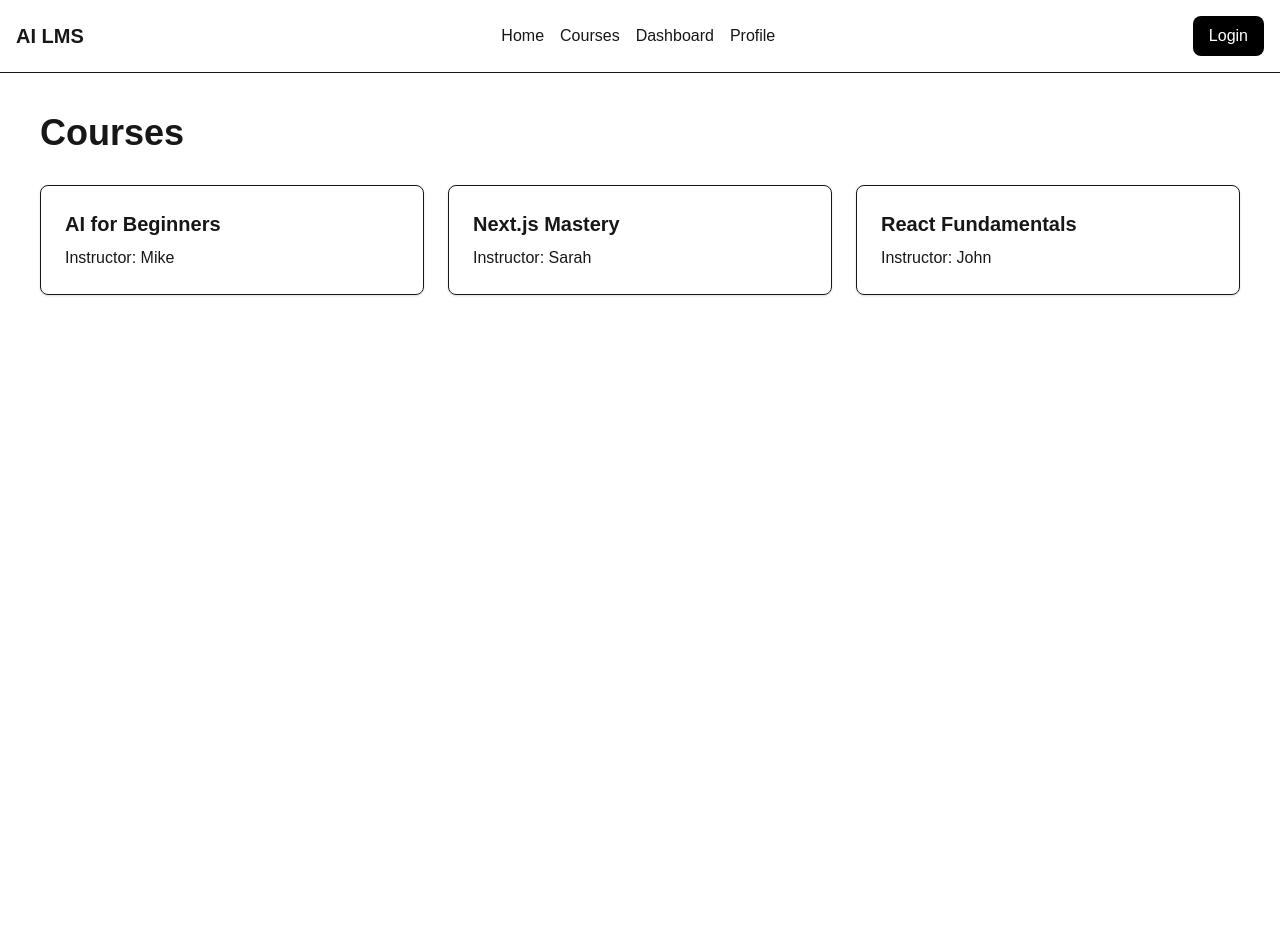
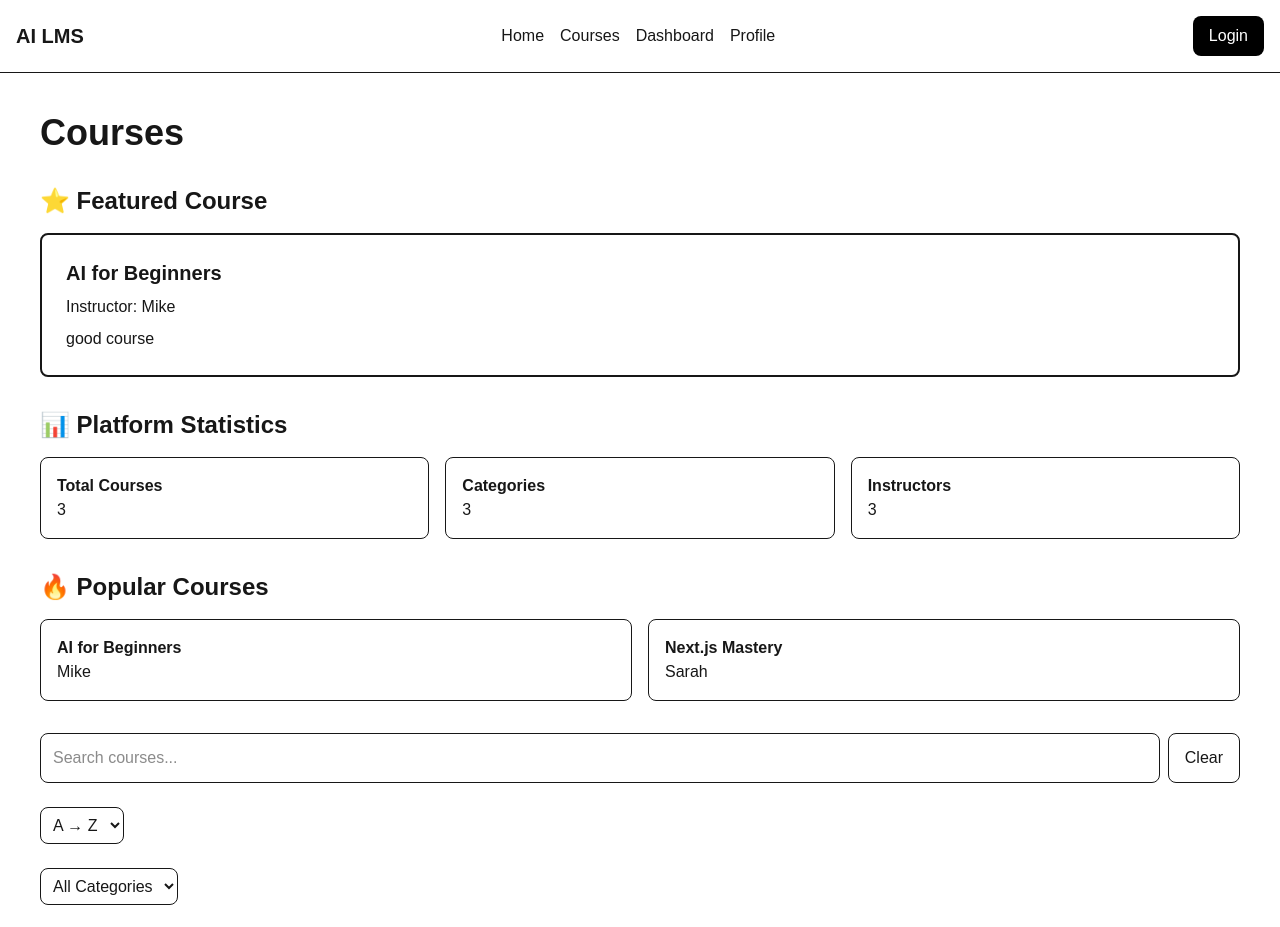
Before and after one commit to Ameen777pt/ai-lms, a Next.js app: page /courses in a window 1280 px wide. Shown: the top 927 px of the page. Before the commit the page ends 800 px from the top, so only its background shows below. Built offline with nearby package versions, Linux system fonts and the light colour scheme.

Commit message:
Add course catalog search, sorting and filtering

```diff
--- a/src/app/courses/page.tsx
+++ b/src/app/courses/page.tsx
@@ -1,4 +1,7 @@
+"use client";
+import { useState } from "react";
 import CourseCard from "@/components/CourseCard";
+import Link from "next/link";
 
 
 const courses = [
@@ -7,12 +10,14 @@ const courses = [
     title: "AI for Beginners",
     instructor: "Mike",
      description:"good course",
+      category: "AI",
   },
   {
     slug: "nextjs-mastery",
     title: "Next.js Mastery",
     instructor: "Sarah",
     description:"next master",
+     category: "Next.js",
   },
   {
     slug: "react-fundamentals",
@@ -20,18 +25,219 @@ const courses = [
     instructor: "John",
     description:
     "Learn the fundamentals of React and build modern web applications.",
+     category: "React",
   },
 ];
 
 export default function CoursesPage() {
+  const [searchTerm, setSearchTerm] =
+  useState("");
+  const [sortOrder, setSortOrder] =
+  useState("asc");
+  const [selectedCategory, setSelectedCategory] =
+  useState("All");
+  const filteredCourses = courses
+  .filter(
+  (course) =>
+    (
+      course.title
+        .toLowerCase()
+        .includes(
+          searchTerm.toLowerCase()
+        ) ||
+      course.instructor
+        .toLowerCase()
+        .includes(
+          searchTerm.toLowerCase()
+        )
+    ) &&
+    (
+      selectedCategory === "All" ||
+      course.category ===
+        selectedCategory
+    )
+);
+const aiCount = courses.filter(
+  (course) => course.category === "AI"
+).length;
+
+const reactCount = courses.filter(
+  (course) => course.category === "React"
+).length;
+
+const nextCount = courses.filter(
+  (course) => course.category === "Next.js"
+).length;
+const popularCourses = courses.slice(
+  0,
+  2
+);
+const featuredCourse = courses[0];
+const totalCourses = courses.length;
+
+const totalCategories = new Set(
+  courses.map(
+    (course) => course.category
+  )
+).size;
+
+const totalInstructors = new Set(
+  courses.map(
+    (course) => course.instructor
+  )
+).size;
   return (
     <div className="p-10">
       <h1 className="text-4xl font-bold mb-8">
         Courses
       </h1>
+      <h2 className="text-2xl font-bold mb-4">
+  ⭐ Featured Course
+</h2>
+
+<Link
+  href={`/courses/${featuredCourse.slug}`}
+>
+  <div className="border-2 rounded-lg p-6 mb-8 cursor-pointer">
+    <h3 className="text-xl font-bold">
+      {featuredCourse.title}
+    </h3>
+
+    <p className="mt-2">
+      Instructor: {featuredCourse.instructor}
+    </p>
+
+    <p className="mt-2">
+      {featuredCourse.description}
+    </p>
+  </div>
+  <h2 className="text-2xl font-bold mb-4">
+  📊 Platform Statistics
+</h2>
+
+<div className="grid md:grid-cols-3 gap-4 mb-8">
+  <div className="border p-4 rounded-lg">
+    <p className="font-semibold">
+      Total Courses
+    </p>
+    <p>{totalCourses}</p>
+  </div>
+
+  <div className="border p-4 rounded-lg">
+    <p className="font-semibold">
+      Categories
+    </p>
+    <p>{totalCategories}</p>
+  </div>
+
+  <div className="border p-4 rounded-lg">
+    <p className="font-semibold">
+      Instructors
+    </p>
+    <p>{totalInstructors}</p>
+  </div>
+</div>
+</Link>
+      <h2 className="text-2xl font-bold mb-4">
+  🔥 Popular Courses
+</h2>
+
+<div className="grid md:grid-cols-2 gap-4 mb-8">
+  {popularCourses.map((course) => (
+    <div
+      key={course.slug}
+      className="border p-4 rounded-lg"
+    >
+      <h3 className="font-semibold">
+        {course.title}
+      </h3>
+
+      <p>{course.instructor}</p>
+    </div>
+  ))}
+</div>
+     <div className="flex gap-2 mb-6">
+
+  <input
+    type="text"
+    placeholder="Search courses..."
+    value={searchTerm}
+    onChange={(e) =>
+      setSearchTerm(e.target.value)
+    }
+    className="border p-3 rounded-lg flex-1"
+  />
+
+  <button
+    onClick={() => setSearchTerm("")}
+    className="border px-4 rounded-lg"
+  >
+    Clear
+  </button>
+
+</div>
+<div className="mb-6">
+  <select
+    value={sortOrder}
+    onChange={(e) =>
+      setSortOrder(e.target.value)
+    }
+    className="border p-2 rounded-lg"
+  >
+    <option value="asc">
+      A → Z
+    </option>
+
+    <option value="desc">
+      Z → A
+    </option>
+  </select>
+</div>
+<div className="mb-6">
+  <select
+    value={selectedCategory}
+    onChange={(e) =>
+      setSelectedCategory(
+        e.target.value
+      )
+    }
+    className="border p-2 rounded-lg"
+  >
+    <option value="All">
+      All Categories
+    </option>
+
+    <option value="AI">
+  AI ({aiCount})
+</option>
+
+    <option value="React">
+  React ({reactCount})
+</option>
+
+    <option value="Next.js">
+  Next.js ({nextCount})
+</option>
+  </select>
+</div>
+<button
+  onClick={() => {
+    setSearchTerm("");
+    setSortOrder("asc");
+    setSelectedCategory("All");
+  }}
+  className="border px-4 py-2 rounded-lg"
+>
+  Reset Filters
+</button>
+<p className="mb-6 text-gray-600">
+  Showing {filteredCourses.length} of{" "}
+  {courses.length} courses
+</p>
+
 
       <div className="grid md:grid-cols-3 gap-6">
-        {courses.map((course) => (
+        {filteredCourses.map((course) => (
           <CourseCard
   key={course.slug}
   slug={course.slug}
@@ -43,6 +249,17 @@ export default function CoursesPage() {
 
         ))}
       </div>
+      {filteredCourses.length === 0 && (
+  <div className="mt-6 text-center">
+    <p className="text-lg font-semibold">
+      No courses found.
+    </p>
+
+    <p className="mt-2">
+      Try a different search term.
+    </p>
+  </div>
+)}
     </div>
   );
 }
```
